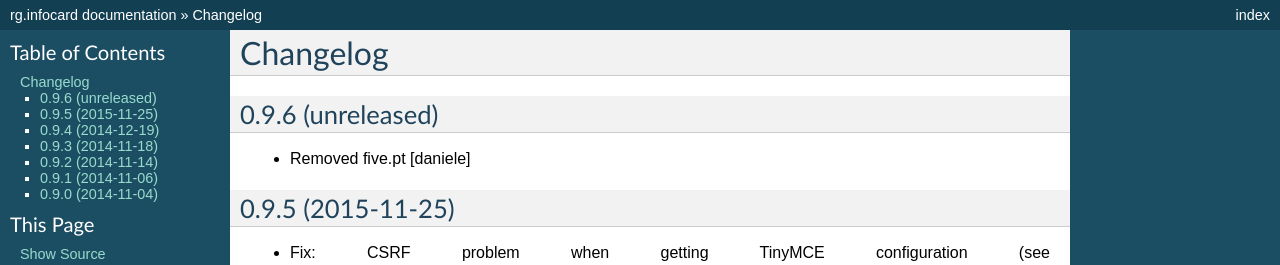
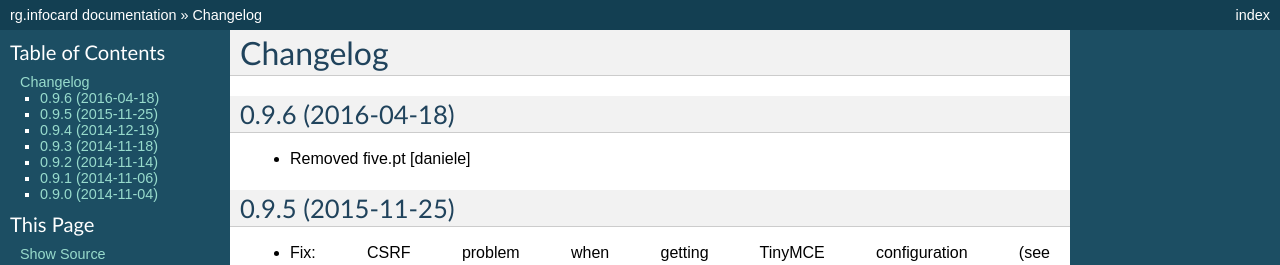
Before and after one commit to PloneGov-IT/rg.infocard, a Sphinx documentation site: the page built from docs/CHANGELOG.rst, in a window 1280 px wide. Shown: the top 265 px of the page. Built offline with Sphinx 7.4.7, drawn with Linux system fonts in a browser that asks for light colours.

Commit message:
Preparing release 0.9.6

```diff
--- a/docs/CHANGELOG.rst
+++ b/docs/CHANGELOG.rst
@@ -4,7 +4,7 @@
 Changelog
 =========
 
-0.9.6 (unreleased)
+0.9.6 (2016-04-18)
 ------------------
 
 - Removed five.pt
--- a/setup.py
+++ b/setup.py
@@ -17,7 +17,7 @@ long_description = "\n\n".join((
 
 setup(
     name='rg.infocard',
-    version='0.9.6.dev0',
+    version='0.9.6',
     description="rg.infocard",
     long_description=long_description,
     # Get more from http://pypi.python.org/pypi?%3Aaction=list_classifiers
```
